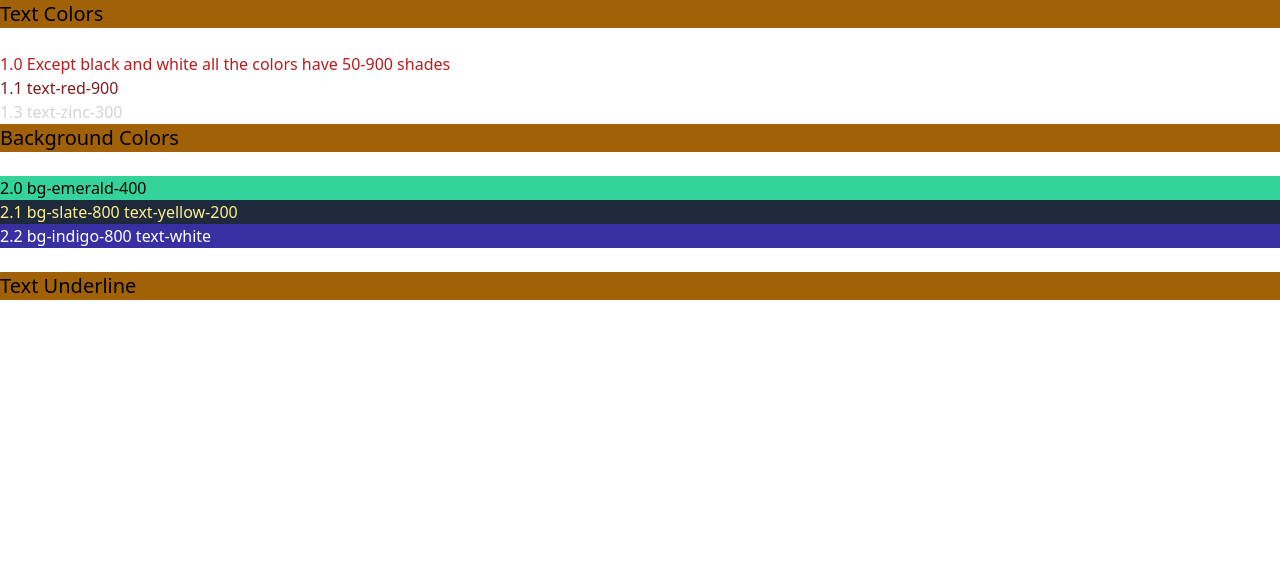
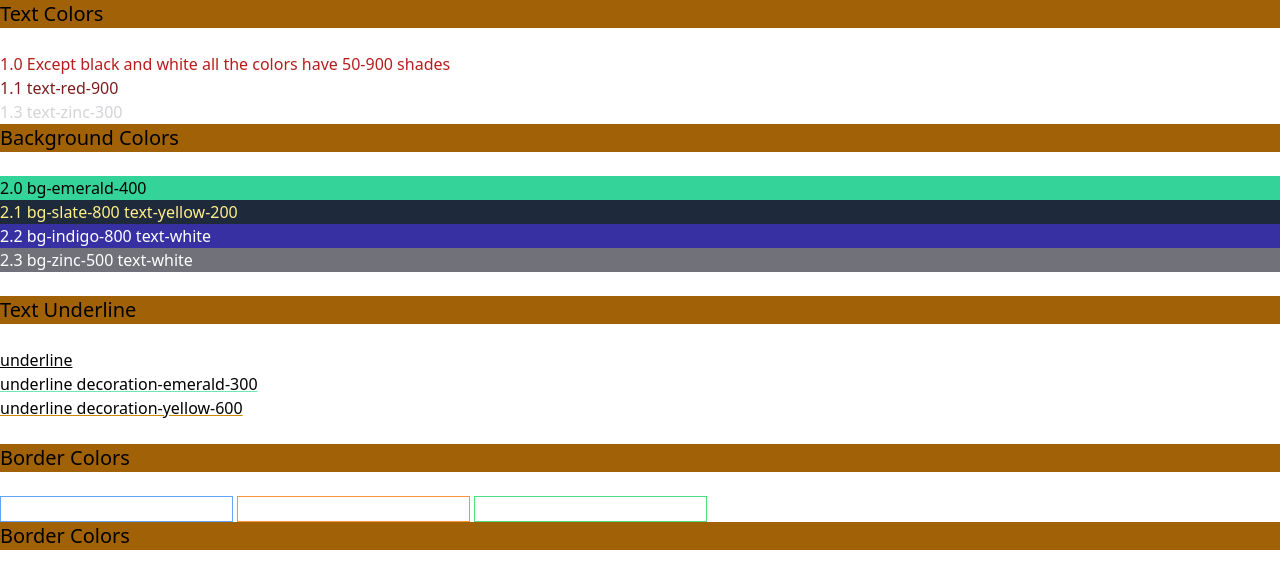
Before and after one commit to MrGultekin/tailwind2start, a plain HTML site: page tailwind-sandbox-starter/02-colors/index.html in a window 1280 px wide. Drawn offline with nearby package versions, Linux system fonts and the light colour scheme.

Commit message:
Border Colors

```diff
--- a/tailwind-sandbox-starter/02-colors/index.html
+++ b/tailwind-sandbox-starter/02-colors/index.html
@@ -23,14 +23,27 @@
 <p class="bg-emerald-400">2.0 bg-emerald-400</p>
 <p class="bg-slate-800 text-yellow-200">2.1 bg-slate-800 text-yellow-200</p>
 <p class="bg-indigo-800 text-white">2.2 bg-indigo-800 text-white</p>
+<p class="bg-zinc-500 text-white">2.3 bg-zinc-500 text-white</p>
 <br>
 <!-- Text Underline -->
 <h1 class="text-xl bg-yellow-700">Text Underline</h1>
 <br>
-
+<p class="underline">underline</p>
+<p class="underline decoration-emerald-300">underline decoration-emerald-300</p>
+<p class="underline decoration-yellow-600">underline decoration-yellow-600</p>
+<br>
 <!-- Border Colors -->
-
+<h1 class="text-xl bg-yellow-700">Border Colors</h1>
+<br>
+<label>
+	<input type="text" class="border border-blue-400"/>
+	<input type="text" class="border border-orange-400"/>
+	<input type="text" class="border border-green-400"/>
+</label>
+<br>
 <!-- Divide Colors -->
+<h1 class="text-xl bg-yellow-700">Border Colors</h1>
+<br>
 
 <!-- Outline Colors -->
 
```
